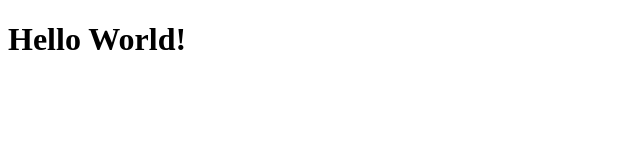
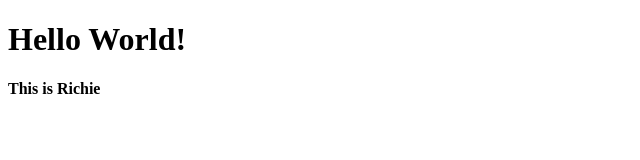
Before and after one commit to drchibs/coursera-dennis, a plain HTML site: page index.html in a window 1280 px wide. Shown: the whole page, without its empty margins (0-640 px from the left). Drawn offline with Linux system fonts and the light colour scheme.

Commit message:
testing git modifications

```diff
--- a/index.html
+++ b/index.html
@@ -16,6 +16,7 @@
             <p class="browsehappy">You are using an <strong>outdated</strong> browser. Please <a href="#">upgrade your browser</a> to improve your experience.</p>
         <![endif]-->
         <h1>Hello World!</h1>
+        <h4>This is Richie</h4>
 
         <script src="" async defer></script>
     </body>
```
